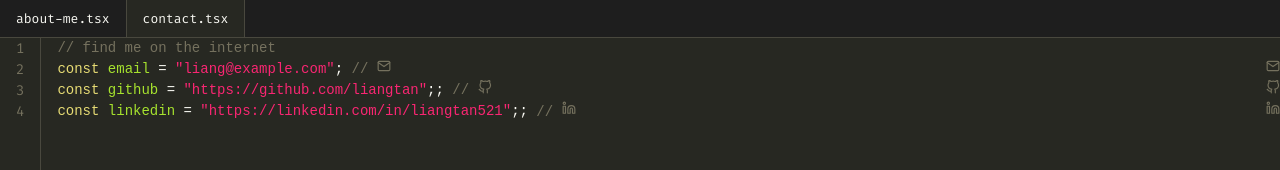
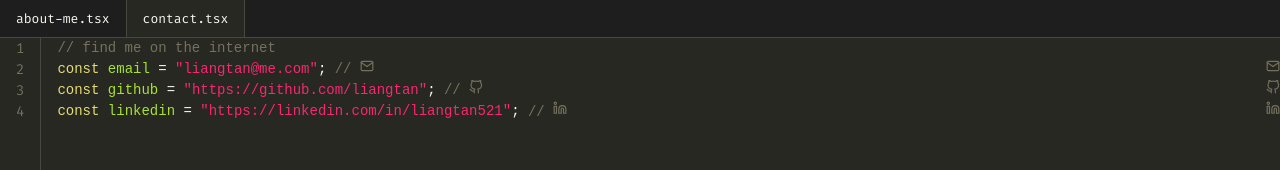
Before and after one commit to liangtan/liangtan.github.io, a React (Vite) app: page /contact in a window 1280 px wide. Shown: the top 170 px of the page. Built offline with nearby package versions, Linux system fonts and the light colour scheme.

Commit message:
fix links

```diff
--- a/src/components/Contact.tsx
+++ b/src/components/Contact.tsx
@@ -12,7 +12,11 @@ const Contact: React.FC = () => {
     <>
       <Const>const</Const>{" "}
       <FunctionName>email</FunctionName>{" "}
-      = <StringLiteral>"liang@example.com"</StringLiteral>
+      = <StringLiteral>
+        "<a href="mailto:liangtan@me.com" style={{ color: "inherit", textDecoration: "none" }}>
+        liangtan@me.com
+      </a>"
+      </StringLiteral>
       {"; "}
       <Comment>
 		    // <IconWrapper><FiMail/></IconWrapper>
@@ -21,7 +25,11 @@ const Contact: React.FC = () => {
     <>
       <Const>const</Const>{" "}
       <FunctionName>github</FunctionName>{" "}
-      = <StringLiteral>"https://github.com/liangtan"</StringLiteral>;
+      = <StringLiteral>
+        "<a href="https://github.com/liangtan" target="_blank" rel="noopener noreferrer" style={{ color: "inherit", textDecoration: "none" }}>
+          https://github.com/liangtan
+        </a>"
+      </StringLiteral>
       {"; "}
       <Comment>
       // <IconWrapper><FiGithub/></IconWrapper>
@@ -30,7 +38,11 @@ const Contact: React.FC = () => {
     <>
       <Const>const</Const>{" "}
       <FunctionName>linkedin</FunctionName>{" "}
-      = <StringLiteral>"https://linkedin.com/in/liangtan521"</StringLiteral>;
+      = <StringLiteral>
+        "<a href="https://linkedin.com/in/liangtan521" target="_blank" rel="noopener noreferrer" style={{ color: "inherit", textDecoration: "none" }}>
+          https://linkedin.com/in/liangtan521
+        </a>"
+      </StringLiteral>
       {"; "}
       <Comment>
       // <IconWrapper><FiLinkedin/></IconWrapper>
@@ -40,7 +52,7 @@ const Contact: React.FC = () => {
 
   return (
     <div style={codeWrapperStyle}>
-    <LineNumber count={lines.length}></LineNumber>
+      <LineNumber count={lines.length}></LineNumber>
       <pre style={codeStyle}>
         {lines.map((line, i) => (
           <div key={i} className={styles.line}>
```
